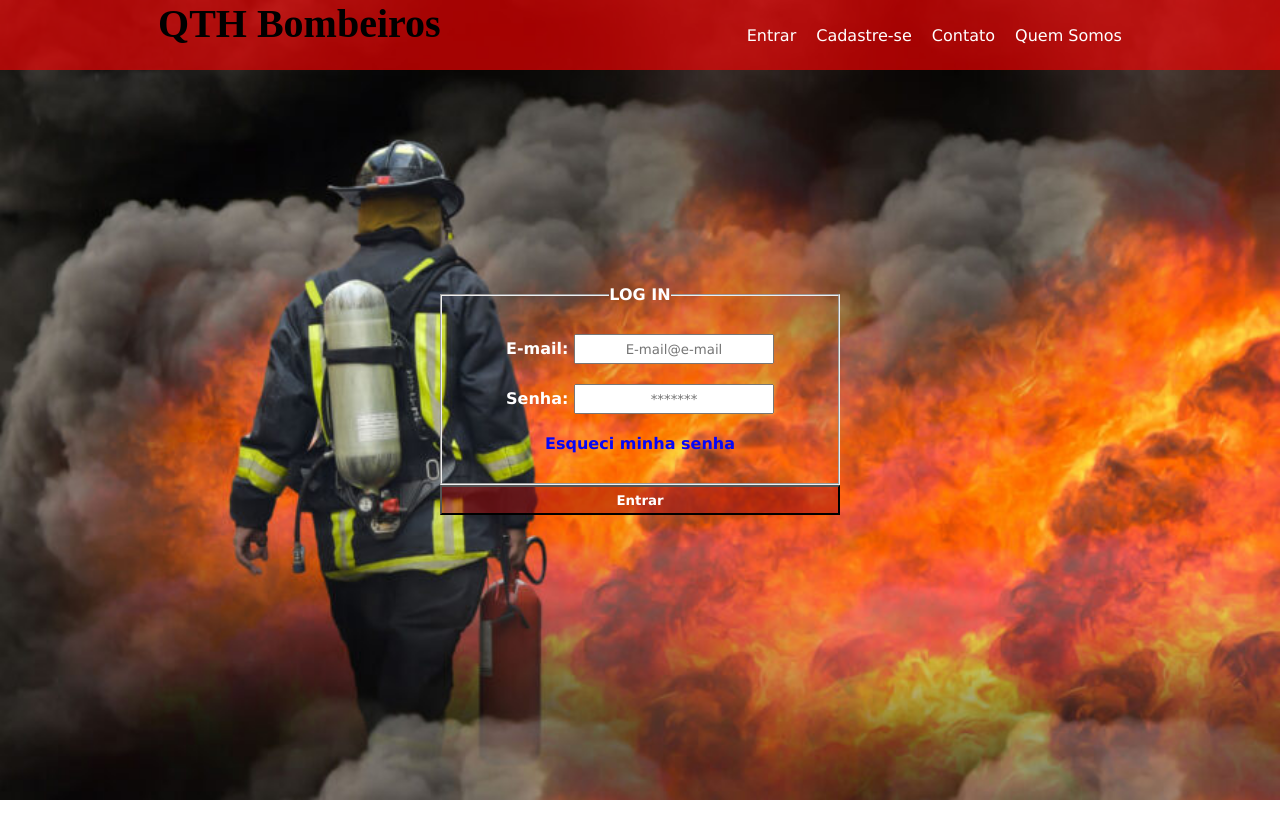
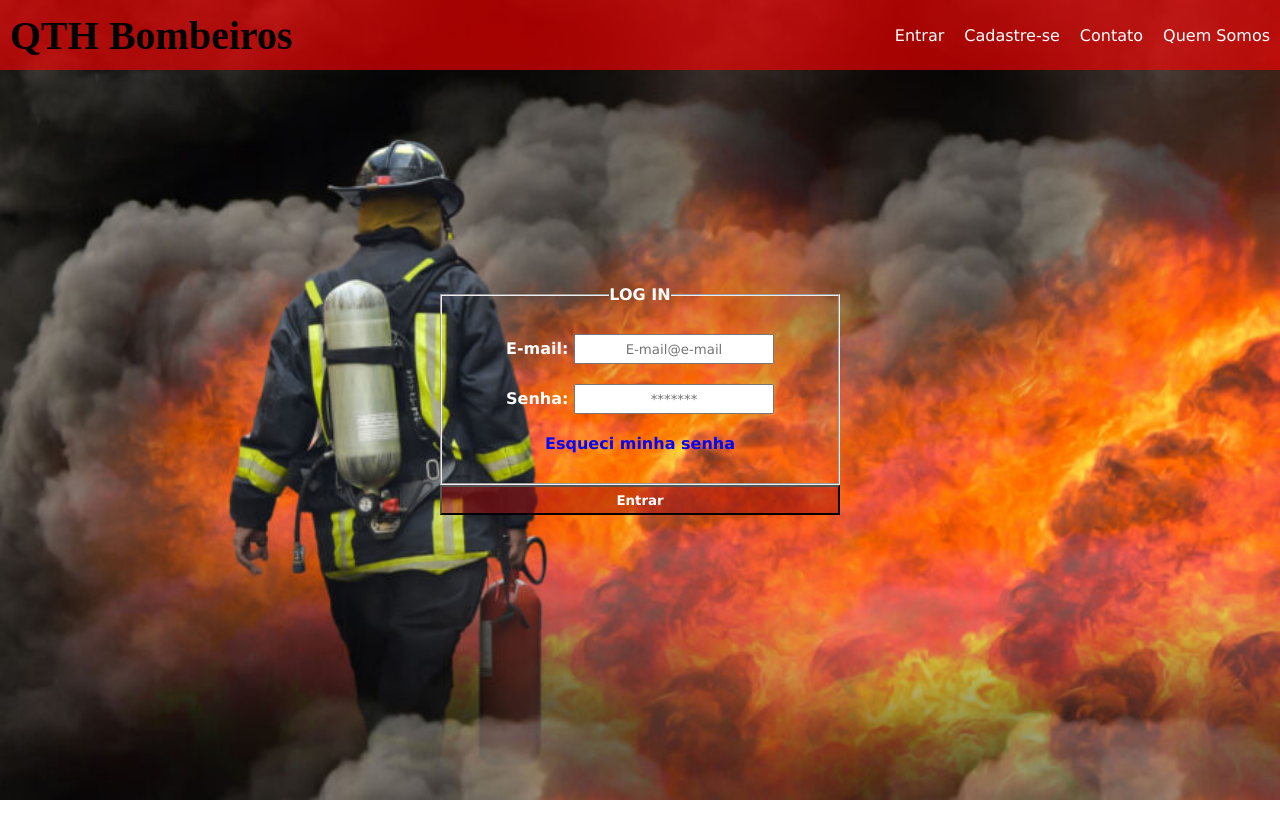
Before and after one commit to ThSoousa/Bombeiros, a plain HTML site: page index.html in a window 1280 px wide. Drawn offline with Linux system fonts and the light colour scheme; a web font is replaced by a local one.

Commit message:
atualizando alinhamentos

```diff
--- a/Estilos/style.css
+++ b/Estilos/style.css
@@ -15,11 +15,13 @@
 header {
     background-color: #ff0000a2;
     height: 70px;
+    text-align: center;
 }
 
 .barra{
     display: flex;
-    justify-content: space-around;
+    justify-content: space-between;
+    align-items: center;
 }
 
 header > div#menu{
@@ -28,7 +30,9 @@ header > div#menu{
     align-items:center;
 
 }
-
+@media(max-width:700px){
+    .barra{flex-direction: column;}
+}
 
 .itens{
     display: flex;
@@ -37,12 +41,12 @@ header > div#menu{
 
 .titulo{
     display: flex;
-    align-items:end;
-    justify-items: end;
+    align-items:center;
+    justify-items: center;
     font-family: 'font-fogo';
     font-size: 2.5em;
     padding-left: 10px;
-    text-align: left;
+    text-align: center;
 
 }
 
@@ -61,7 +65,7 @@ a:hover{
     font-weight: bolder ;
 }
 li:hover{
-    background-color:grey;
+
     transition: 1s;
 }
 
```
